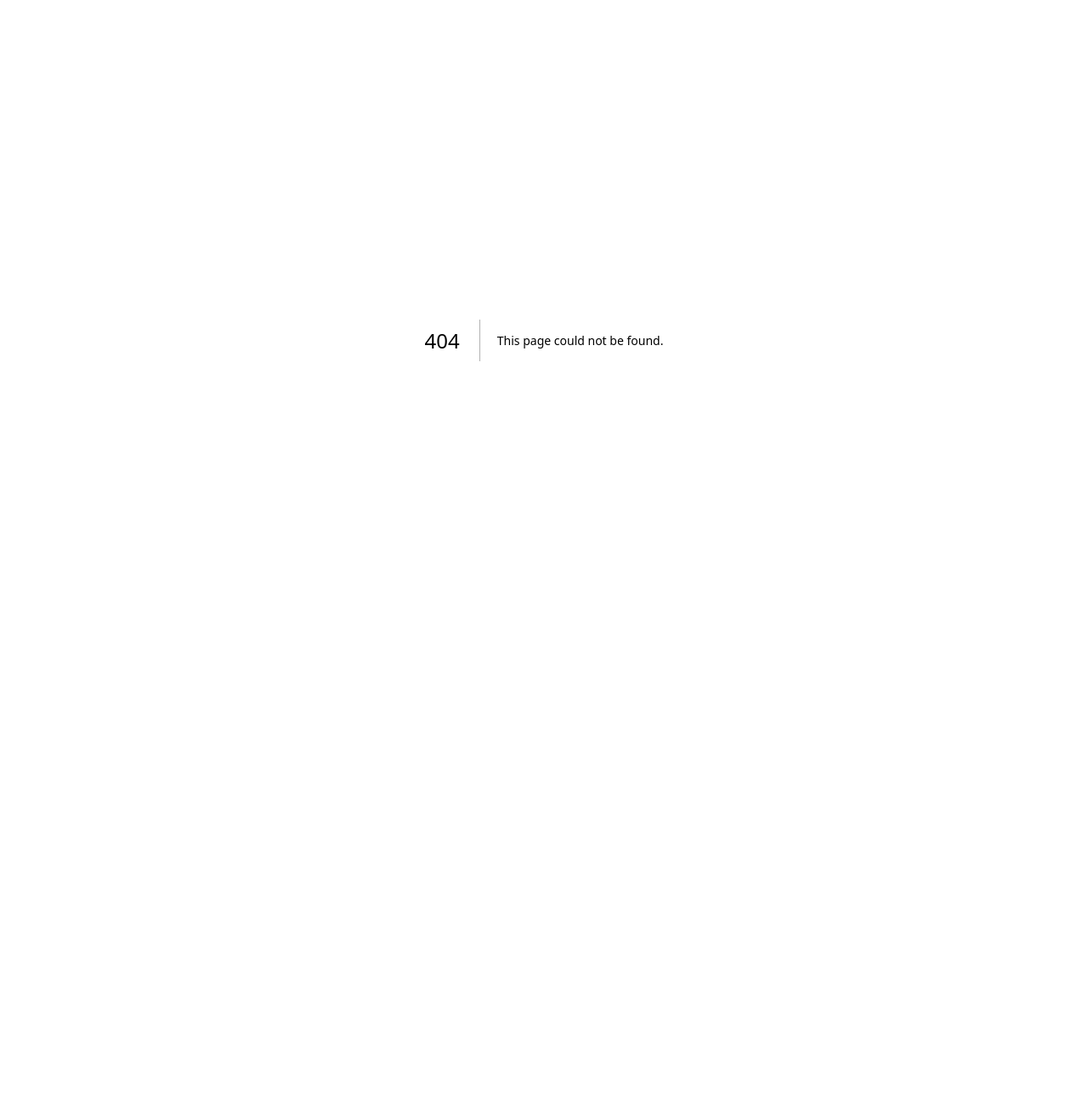
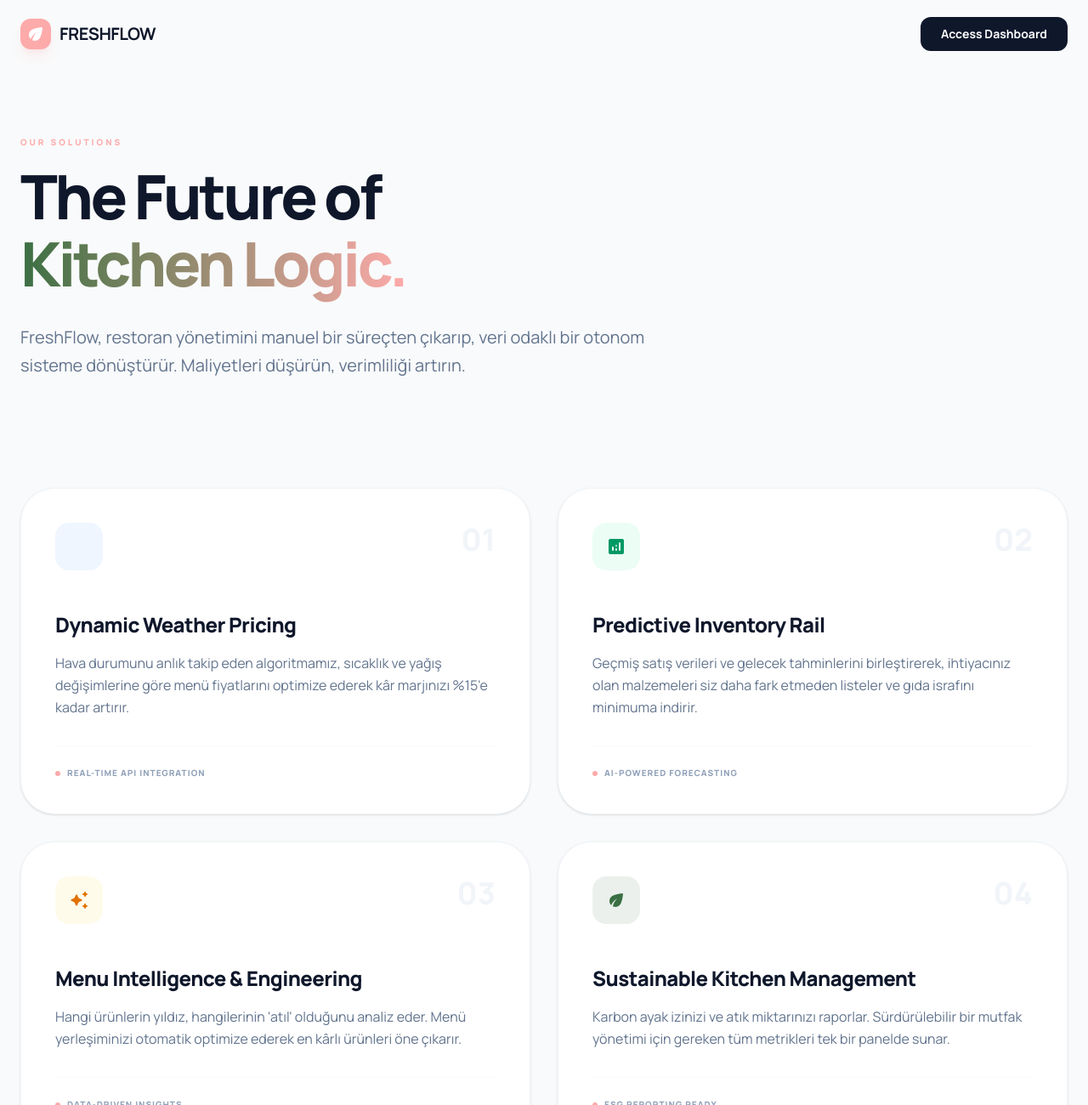
Before and after one commit to EnderKaran/freshflow-hq, a Next.js app: page /solutions in a window 1280 px wide. Before the commit this address had no page. Shown: the top 1300 px of the page at 85% size. Before the commit the page ends 800 px from the top, so only its background shows below. Built offline with nearby package versions, Linux system fonts and the light colour scheme.

Commit message:
solutions sayfasi bitti

```diff
--- a/app/page.tsx
+++ b/app/page.tsx
@@ -36,9 +36,9 @@
 
             {/* Desktop Menu */}
             <div className="hidden md:flex space-x-8 items-center">
-              <Link className="text-forest-green/80 dark:text-gray-300 hover:text-leaf-green dark:hover:text-primary transition-colors font-medium" href="#">Solutions</Link>
-              <Link className="text-forest-green/80 dark:text-gray-300 hover:text-leaf-green dark:hover:text-primary transition-colors font-medium" href="#">Sustainability</Link>
-              <Link className="text-forest-green/80 dark:text-gray-300 hover:text-leaf-green dark:hover:text-primary transition-colors font-medium" href="#">Pricing</Link>
+              <Link className="text-forest-green/80 dark:text-gray-300 hover:text-leaf-green dark:hover:text-primary transition-colors font-medium" href="/solutions">Solutions</Link>
+              <Link className="text-forest-green/80 dark:text-gray-300 hover:text-leaf-green dark:hover:text-primary transition-colors font-medium" href="/sustainability">Sustainability</Link>
+              <Link className="text-forest-green/80 dark:text-gray-300 hover:text-leaf-green dark:hover:text-primary transition-colors font-medium" href="/pricing">Pricing</Link>
               <Link className="text-forest-green dark:text-white font-semibold hover:opacity-80 transition-opacity" href="/dashboard">Login</Link>
               <Link className="bg-primary hover:bg-primary-dark text-forest-green dark:text-background-dark font-bold px-6 py-2.5 rounded-lg shadow-sm hover:shadow-md transition-all transform hover:-translate-y-0.5" href="/dashboard">
                 Get Started
--- /dev/null
+++ b/app/solutions/page.tsx
@@ -0,0 +1,146 @@
+"use client";
+
+import { motion } from "framer-motion";
+import Link from "next/link";
+
+const solutions = [
+  {
+    id: "01",
+    title: "Dynamic Weather Pricing",
+    description: "Hava durumunu anlık takip eden algoritmamız, sıcaklık ve yağış değişimlerine göre menü fiyatlarını optimize ederek kâr marjınızı %15'e kadar artırır.",
+    icon: "cloudy_snowing",
+    color: "bg-blue-50 text-blue-600",
+    feature: "Real-time API Integration"
+  },
+  {
+    id: "02",
+    title: "Predictive Inventory Rail",
+    description: "Geçmiş satış verileri ve gelecek tahminlerini birleştirerek, ihtiyacınız olan malzemeleri siz daha fark etmeden listeler ve gıda israfını minimuma indirir.",
+    icon: "analytics",
+    color: "bg-emerald-50 text-emerald-600",
+    feature: "AI-Powered Forecasting"
+  },
+  {
+    id: "03",
+    title: "Menu Intelligence & Engineering",
+    description: "Hangi ürünlerin yıldız, hangilerinin 'atıl' olduğunu analiz eder. Menü yerleşiminizi otomatik optimize ederek en kârlı ürünleri öne çıkarır.",
+    icon: "auto_awesome",
+    color: "bg-amber-50 text-amber-600",
+    feature: "Data-Driven Insights"
+  },
+  {
+    id: "04",
+    title: "Sustainable Kitchen Management",
+    description: "Karbon ayak izinizi ve atık miktarınızı raporlar. Sürdürülebilir bir mutfak yönetimi için gereken tüm metrikleri tek bir panelde sunar.",
+    icon: "eco",
+    color: "bg-forest-green/10 text-forest-green",
+    feature: "ESG Reporting Ready"
+  }
+];
+
+export default function SolutionsPage() {
+  return (
+    <div className="bg-[#F9FAFB] dark:bg-[#0F172A] min-h-screen font-manrope text-slate-900 dark:text-white">
+      {/* Navigation */}
+      <nav className="max-w-7xl mx-auto px-6 h-20 flex justify-between items-center relative z-20">
+        <Link href="/" className="flex items-center gap-2.5 group">
+          <div className="w-9 h-9 bg-primary rounded-xl flex items-center justify-center shadow-lg shadow-primary/20 group-hover:rotate-12 transition-transform">
+            <span className="material-icons-round text-white">eco</span>
+          </div>
+          <span className="font-bold text-xl tracking-tight uppercase">FreshFlow</span>
+        </Link>
+        <div className="flex items-center gap-8 text-sm font-bold">
+          <Link href="/login" className="px-6 py-2.5 bg-slate-900 dark:bg-white dark:text-slate-900 text-white rounded-xl hover:opacity-90 transition-all">
+            Access Dashboard
+          </Link>
+        </div>
+      </nav>
+
+      {/* Hero Section */}
+      <section className="max-w-7xl mx-auto px-6 pt-20 pb-32 relative">
+        <motion.div
+          initial={{ opacity: 0, y: 30 }}
+          animate={{ opacity: 1, y: 0 }}
+          className="max-w-3xl"
+        >
+          <span className="text-primary font-black uppercase tracking-[0.3em] text-[10px] mb-4 block">Our Solutions</span>
+          <h1 className="text-5xl md:text-7xl font-black tracking-tighter leading-[1.1] mb-8">
+            The Future of <br />
+            <span className="text-transparent bg-clip-text bg-gradient-to-r from-forest-green to-primary">Kitchen Logic.</span>
+          </h1>
+          <p className="text-xl text-slate-500 dark:text-slate-400 leading-relaxed">
+            FreshFlow, restoran yönetimini manuel bir süreçten çıkarıp, veri odaklı bir otonom sisteme dönüştürür.
+            Maliyetleri düşürün, verimliliği artırın.
+          </p>
+        </motion.div>
+
+        {/* Floating Background Decor */}
+        <div className="absolute top-0 right-0 -z-10 w-[600px] h-[600px] bg-primary/5 rounded-full blur-[120px]" />
+      </section>
+
+      {/* Solutions Grid */}
+      <section className="max-w-7xl mx-auto px-6 pb-40">
+        <div className="grid grid-cols-1 md:grid-cols-2 gap-8">
+          {solutions.map((item, index) => (
+            <motion.div
+              key={item.id}
+              initial={{ opacity: 0, y: 20 }}
+              whileInView={{ opacity: 1, y: 0 }}
+              viewport={{ once: true }}
+              transition={{ delay: index * 0.1 }}
+              whileHover={{ y: -5 }}
+              className="bg-white dark:bg-slate-900 p-10 rounded-[40px] border border-slate-100 dark:border-white/5 shadow-sm hover:shadow-xl hover:shadow-slate-200/50 dark:hover:shadow-none transition-all flex flex-col justify-between group"
+            >
+              <div>
+                <div className="flex justify-between items-start mb-12">
+                  <div className={`w-14 h-14 ${item.color} rounded-2xl flex items-center justify-center transition-transform group-hover:scale-110`}>
+                    <span className="material-icons-round text-3xl">{item.icon}</span>
+                  </div>
+                  <span className="text-4xl font-black text-slate-100 dark:text-white/5">{item.id}</span>
+                </div>
+                <h3 className="text-2xl font-black mb-4 tracking-tight">{item.title}</h3>
+                <p className="text-slate-500 dark:text-slate-400 leading-relaxed mb-8">
+                  {item.description}
+                </p>
+              </div>
+              <div className="pt-6 border-t border-slate-50 dark:border-white/5 flex items-center gap-2">
+                <span className="w-1.5 h-1.5 bg-primary rounded-full" />
+                <span className="text-[10px] font-black uppercase tracking-widest text-slate-400">{item.feature}</span>
+              </div>
+            </motion.div>
+          ))}
+        </div>
+      </section>
+
+      {/* CTA Section */}
+      <section className="max-w-7xl mx-auto px-6 pb-32">
+        <motion.div
+          initial={{ opacity: 0, scale: 0.95 }}
+          whileInView={{ opacity: 1, scale: 1 }}
+          className="bg-forest-green rounded-[48px] p-12 md:p-20 text-center relative overflow-hidden shadow-2xl shadow-forest-green/20"
+        >
+          <div className="relative z-10">
+            <h2 className="text-4xl md:text-5xl font-black text-white tracking-tight mb-8">
+              Mutfaktaki değişimi başlatmaya <br /> hazır mısınız?
+            </h2>
+            <div className="flex flex-col md:flex-row gap-4 justify-center items-center">
+              <Link href="/login" className="px-10 py-5 bg-primary text-forest-green font-black rounded-2xl shadow-xl shadow-primary/20 hover:scale-105 transition-all uppercase tracking-widest text-sm">
+                Sistemi Deneyimleyin
+              </Link>
+              <Link href="#" className="px-10 py-5 bg-white/10 text-white font-bold rounded-2xl hover:bg-white/20 transition-all text-sm">
+                Satış Ekibiyle Görüşün
+              </Link>
+            </div>
+          </div>
+          {/* Background Pattern */}
+          <div className="absolute inset-0 opacity-10 pointer-events-none" style={{ backgroundImage: "radial-gradient(#ffffff 1px, transparent 1px)", backgroundSize: "30px 30px" }} />
+        </motion.div>
+      </section>
+
+      {/* Footer */}
+      <footer className="py-12 border-t border-slate-100 dark:border-white/5 text-center text-xs font-bold text-slate-400 uppercase tracking-widest">
+        © {new Date().getFullYear()} FreshFlow Intelligence. All Rights Reserved.
+      </footer>
+    </div>
+  );
+}
```
